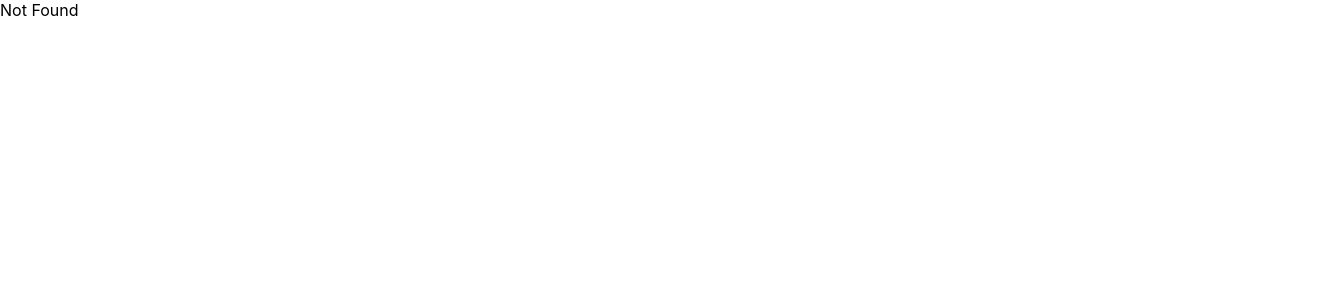
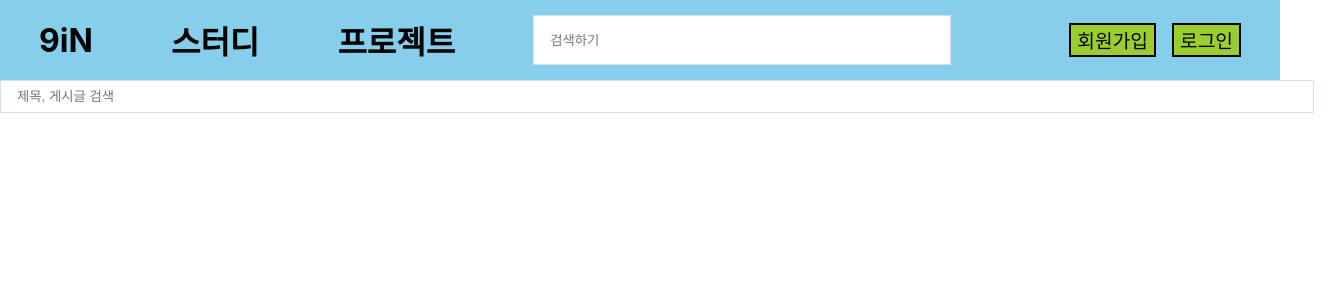
Before and after one commit to bando99/side_project, a React (Create React App) app in the folder front/: page /project in a window 1280 px wide. Before the commit this address had no page. Shown: the top 300 px of the page, 1338 px wide, since content can reach past the window. Built offline with nearby package versions, Linux system fonts and the light colour scheme.

Commit message:
Design: project page & Feat: header navigate

```diff
--- a/front/src/ components/header/Header.js
+++ b/front/src/ components/header/Header.js
@@ -9,12 +9,16 @@ const Header = (props) => {
     navigate('/user/login');
   };
 
+  const handleProject = () => {
+    navigate('/project');
+  };
+
   return (
     <Fragment>
       <header className={classes.header}>
         <h1>9iN</h1>
         <h1>스터디</h1>
-        <h1>프로젝트</h1>
+        <h1 onClick={handleProject}>프로젝트</h1>
         <input type="text" placeholder="검색하기" />
         <div className={classes.log}>
           <button>회원가입</button>
--- a/front/src/index.js
+++ b/front/src/index.js
@@ -25,7 +25,7 @@ const router = createBrowserRouter([
     errorElement: <NotFound />,
     children: [
       { index: true, path: '/', element: <Home /> },
-      { path: '/project/:id', element: <Project /> },
+      { path: '/project', element: <Project /> },
       { path: '/study/:id', element: <Study /> },
       { path: '/Addpost', element: <AddPost /> },
       { path: '/postDetail/:post', element: <PostDetail /> },
--- a/front/src/pages/Project.jsx
+++ b/front/src/pages/Project.jsx
@@ -1,5 +1,56 @@
 import React from 'react';
+import styled from 'styled-components';
+
+const tagMenu = styled.div`
+  border: 2px solid #dae9fc;
+  border-radius: 15px;
+  width: 7rem;
+  height: 2.5rem;
+  background-color: black;
+`;
+
+// const MainImageWrapper = styled.div`
+//   height: 500px;
+//   width: 100%;
+//   position: relative;
+//   background-image: linear-gradient(
+//       to bottom,
+//       rgba(0, 0, 0, 0) 39%,
+//       rgba(0, 0, 0, 0) 41%,
+//       rgba(0, 0, 0, 0.65) 100%
+//     ),
+//     url(${(props) => props.image});
+//   background-size: 100%, cover;
+//   background-position: center, center;
+//   background-blend-mode: overlay;
+
+//   & h2 {
+//     color: white;
+//   }
+
+//   & p {
+//     color: white;
+//     font-size: 1rem;
+//   }
+
+//   & > div {
+//     position: absolute;
+//     max-width: 500px;
+//     bottom: 2rem;
+//     margin-left: 2rem;
+//   }
+// `;
+
+const tags = styled.div``;
 
 export default function Project() {
-  return <div>projects</div>;
+  return (
+    <section>
+      <tagMenu>
+        <div>
+          <input type="text" placeholder="제목, 게시글 검색" />
+        </div>
+      </tagMenu>
+    </section>
+  );
 }
```
